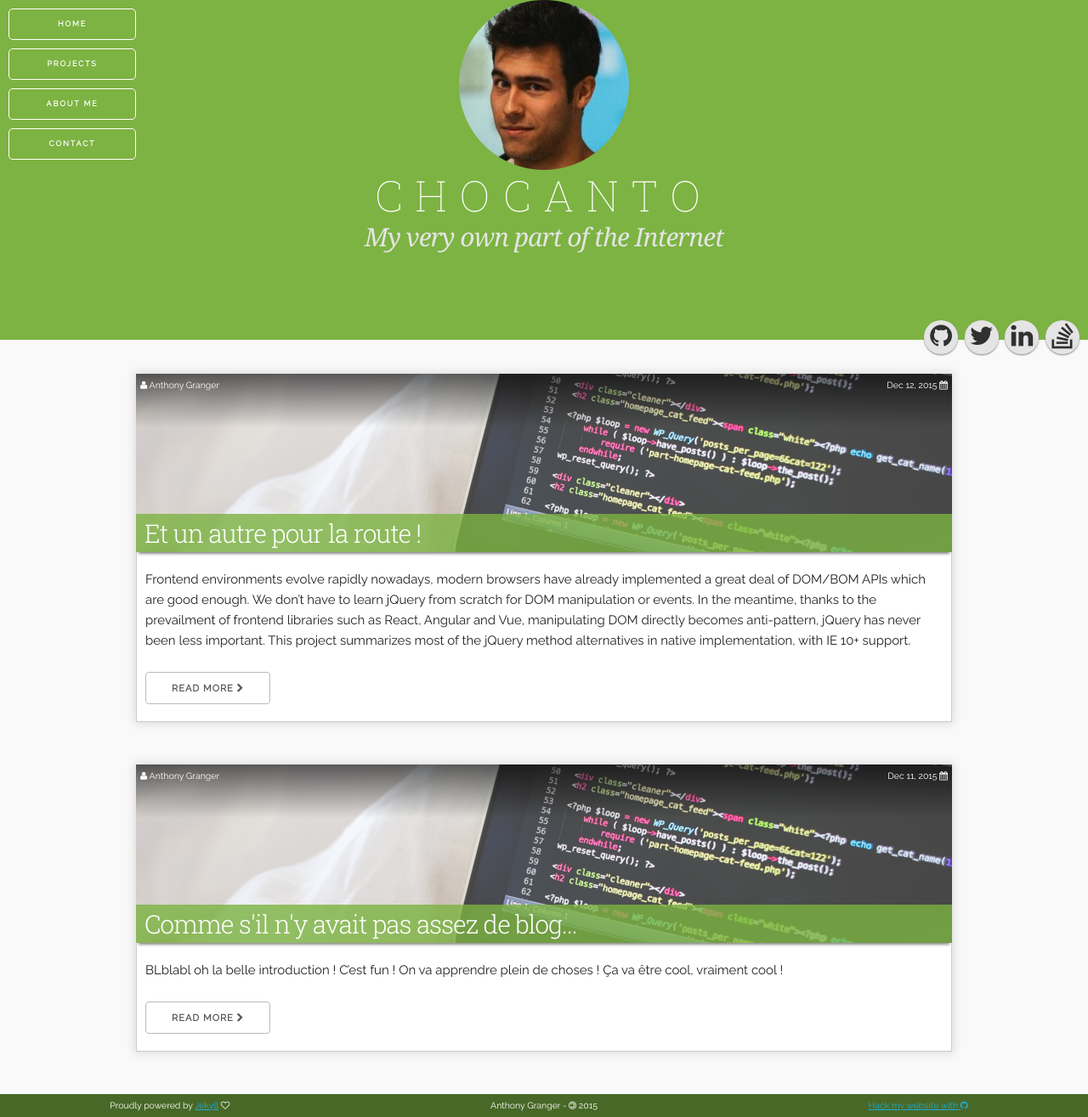
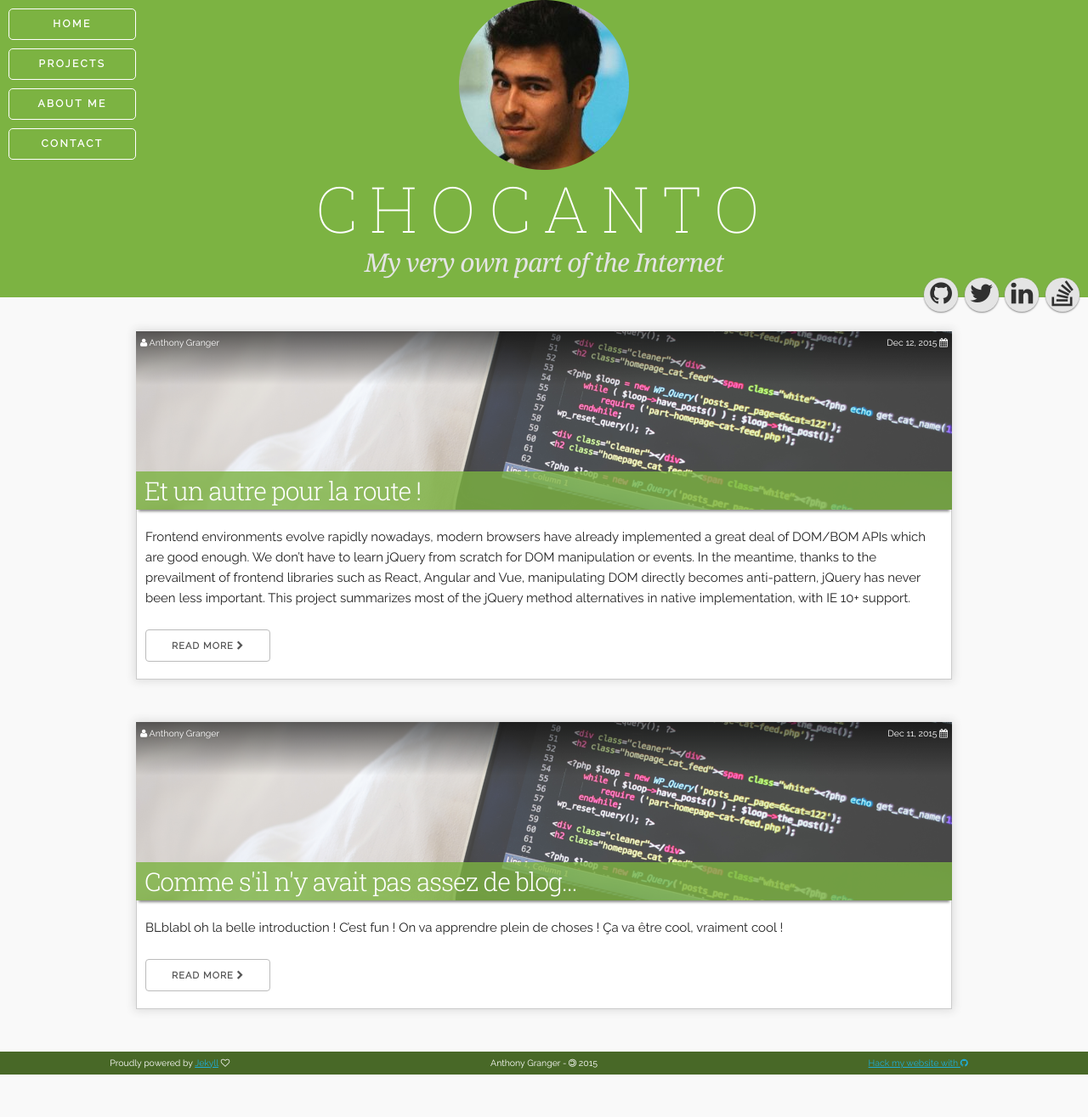
Before and after one commit to Chocanto/Chocanto.github.io, a Jekyll site: the page built from index.html, in a window 1280 px wide and 1315 px high. Shown: the whole window at 85% size. Built offline with Jekyll 4.4.1, drawn with Linux system fonts in a browser that asks for light colours; the list of posts is cut into pages by our own code.

Commit message:
Edit font size from nav

```diff
--- a/_sass/partials/_header.scss
+++ b/_sass/partials/_header.scss
@@ -1,6 +1,6 @@
 header.page-header {
     background-color: $color-header-background;
-    min-height: 400px;
+    min-height: $height-header;
     position: relative;
 
     & > h1 {
@@ -10,6 +10,7 @@ header.page-header {
         letter-spacing: 15px;
         font-weight: 100;
         font-family: 'Roboto Slab', serif;
+        font-size: 5em;
         color: $color-header-title;
     }
 
--- a/_sass/partials/_nav.scss
+++ b/_sass/partials/_nav.scss
@@ -1,6 +1,6 @@
 .clipped-menu {
 	position: absolute;
-	height: 400px;
+	height: $height-header;
 	width: 200px;
 	clip: rect(0, auto, auto, 0);
 }
@@ -76,7 +76,7 @@ a.burger-menu {
 			a {
 				display: block;
 				padding: 5px;
-				font-size: 0.6em;
+				font-size: $font-size-nav-desktop;
 				color: #FFF;
 				text-decoration: none;
 				text-transform: uppercase;
--- a/_sass/partials/_variables.scss
+++ b/_sass/partials/_variables.scss
@@ -11,8 +11,12 @@ $color-social-font: $color-light-dark;
 $color-social-background: $color-light-grey;
 $color-social-background-hover: darken($color-light-grey, 10%);
 $color-social-background-active: darken($color-light-grey, 20%);
+$height-header: 350px;
 
 $size-social-button: 40px;
+
+//Navigation
+$font-size-nav-desktop: 0.8em;
 
 //Article
 $size-font-article-meta: 0.7em;
```
